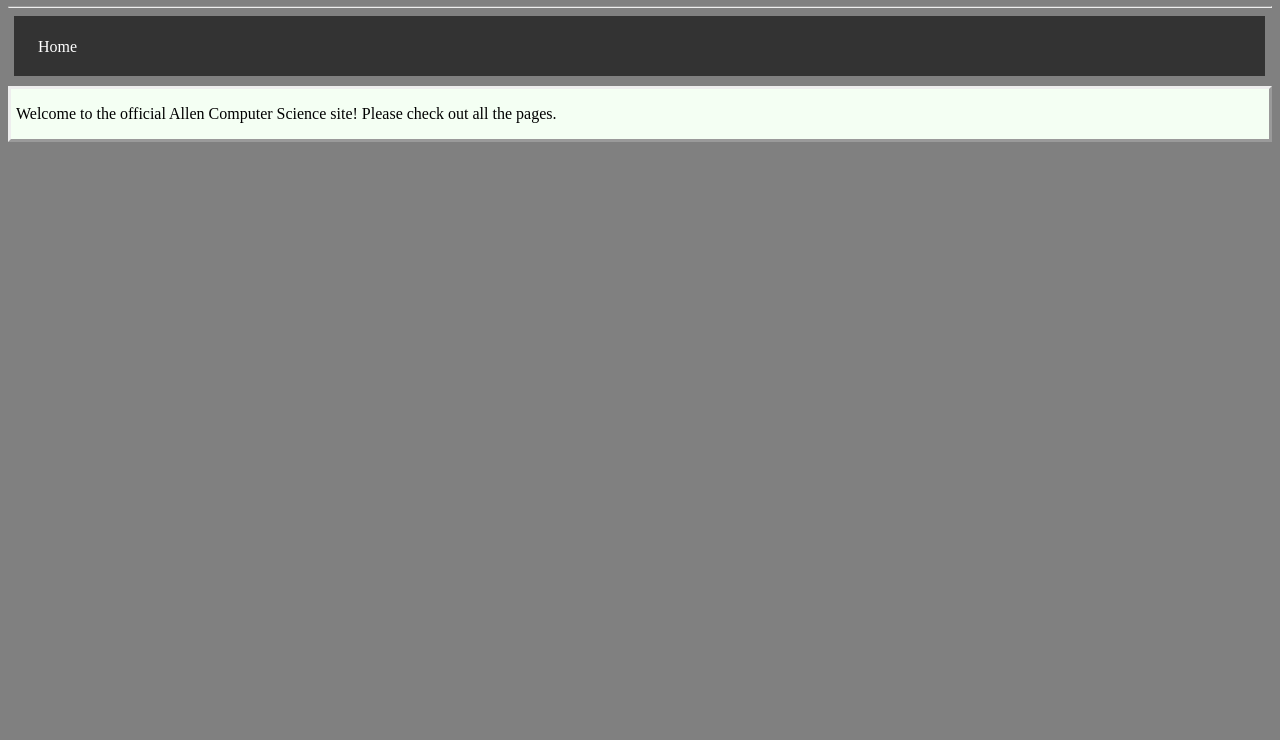
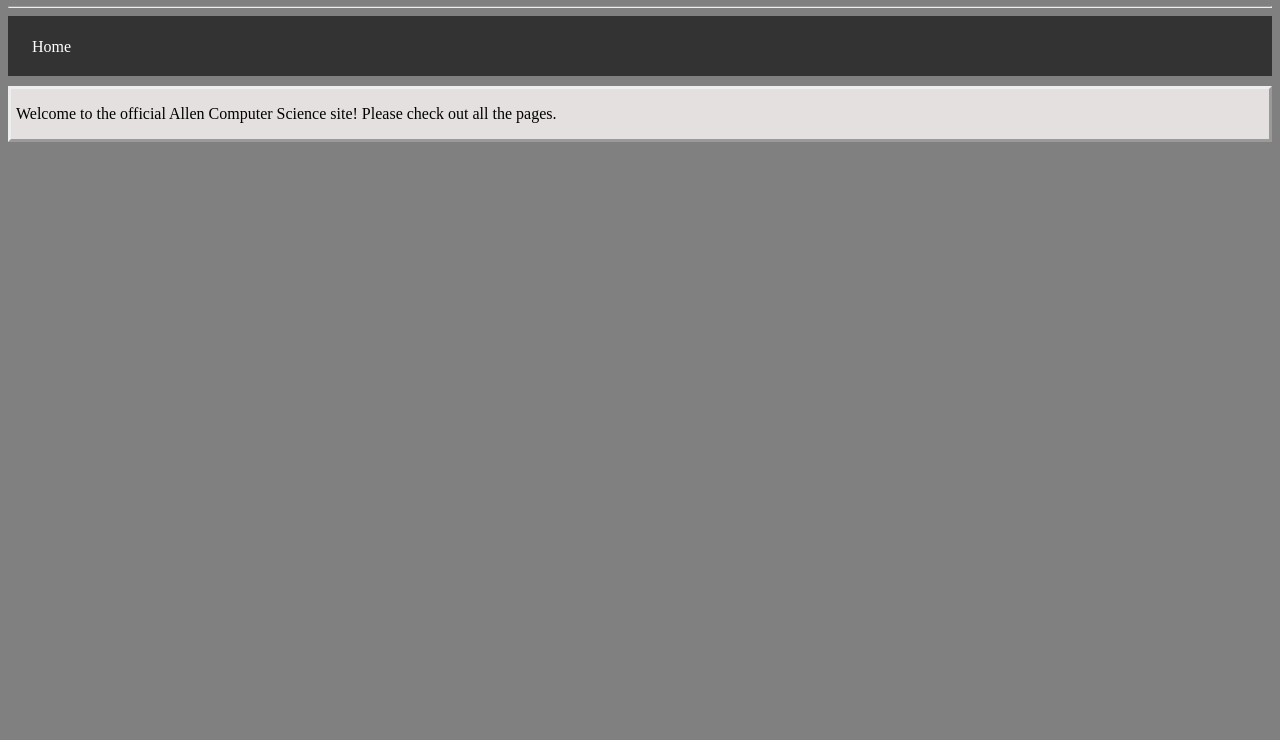
Before and after one commit to koilCan/Allen-Comp-Sci, a plain HTML site: page index.html in a window 1280 px wide. Shown: the part 60-800 px from the top of the page. Drawn offline with Linux system fonts and the light colour scheme.

Commit message:
Update style.css
Updated site some more :)

```diff
--- a/style.css
+++ b/style.css
@@ -3,8 +3,8 @@ body{
  background-color: #808080;
 }
 #content {
- /* Change background color */
- background-color: #f4fff3;
+ /* Change content color */
+ background-color: #e5e0e0;
   /* Make content pop out */
   border-style: outset;
   /* Add space between content and navigation bar */
@@ -32,7 +32,7 @@ body{
   padding: 0;
   border: none;
   height: 60px;
-  width: 99%;
+  width: 100%;
 }
 
 
```
